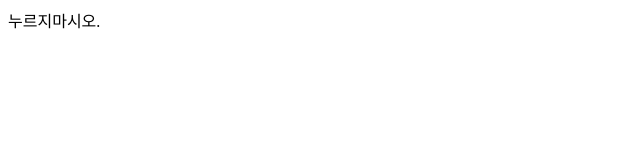
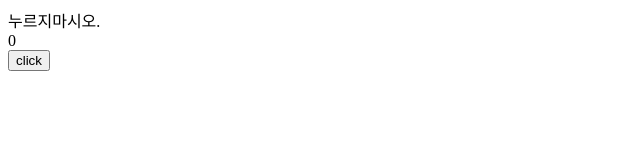
Before and after one commit to shinyelim/230612, a plain HTML site: page 230613javascript/index.html in a window 1280 px wide. Shown: the whole page, without its empty margins (0-640 px from the left). Drawn offline with Linux system fonts and the light colour scheme.

Commit message:
📝 js+button 합성기능 완료

```diff
--- a/230613javascript/index.html
+++ b/230613javascript/index.html
@@ -12,10 +12,14 @@
   <div id="스코티쉬폴드">누르지마시오.
   </div>
   <!--;(한줄이 끝났다라는 의미)-->
+  <div id="name">0 </div>
+    <button id="btn" type="button">click</button>
+
   <script>
  document.getElementById("스코티쉬폴드").onclick = function(){
   alert
  }
+
   </script>
   <script src="./java.js"></script>
 </body>
```
